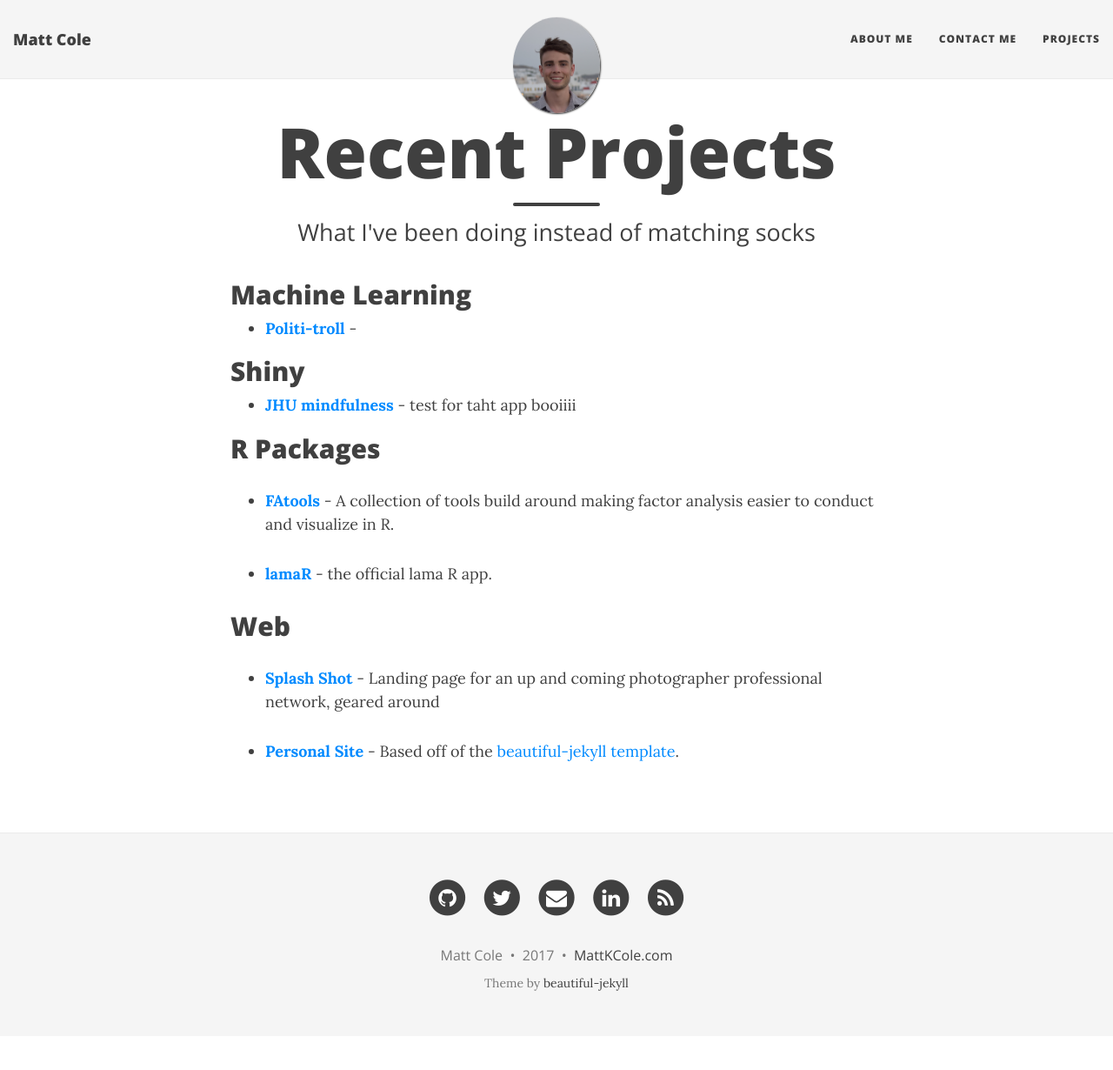
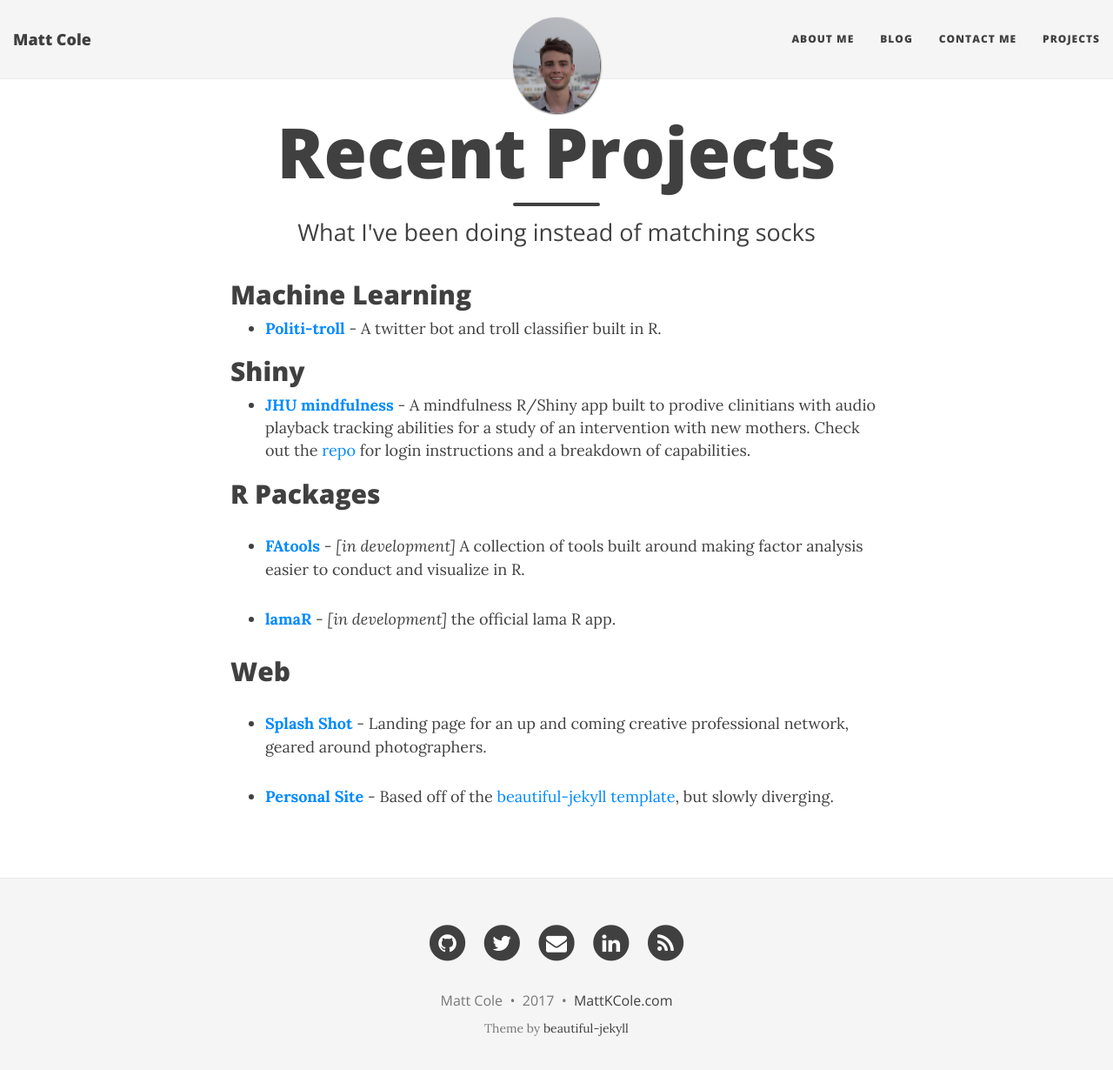
Before and after one commit to mattkcole/mattkcole.github.io, a Jekyll site: the page built from projects.md, in a window 1280 px wide and 1243 px high. Shown: the top 1230 px of the window at 87% size. Built offline with Jekyll 4.4.1, drawn with Linux system fonts in a browser that asks for light colours; nearby versions of some CDN libraries.

Commit message:
that last commit was a mistake

```diff
--- a/_config.yml
+++ b/_config.yml
@@ -14,11 +14,16 @@
 # Short description of your site
 description: data enthusiast
 
+# making the blog a seperate page (not the index)
+paginate_path: "/blog/page:num/"
+
+
 # --- Navigation bar options --- #
 
 # List of links in the navigation bar
 navbar-links:
   About Me: "aboutme"
+  Blog: "blog"
   Contact Me: "contactme"
   Projects: "projects"
 #  Resources:
--- a/projects.md
+++ b/projects.md
@@ -5,20 +5,20 @@
 ---
 ## Machine Learning
 
--  **[Politi-troll](https://google.com)** -
+-  **[Politi-troll](https://github.com/mattkcole/politi-troll)** - A twitter bot and troll classifier built in R.
 
 ## Shiny
 
--  **[JHU mindfulness](https://google.com)** - test for taht app booiiii
+-  **[JHU mindfulness](https://jhubiostatistics.shinyapps.io/mindfulness/)** - A mindfulness R/Shiny app built to prodive clinitians with audio playback tracking abilities for a study of an intervention with new mothers. Check out the [repo](https://github.com/mattkcole/mindfulness/) for login instructions and a breakdown of capabilities.
 
 ## R Packages
 
--  **[FAtools](https://github.com/mattkcole/FAtools)** - A collection of tools build around making factor analysis easier to conduct and visualize in R.
+-  **[FAtools](https://github.com/mattkcole/FAtools)** - _[in development]_ A collection of tools built around making factor analysis easier to conduct and visualize in R.
 
--  **[lamaR](https://google.com)** - the official lama R app.
+-  **[lamaR](https://github.com/mattkcole/lamaR)** - _[in development]_ the official lama R app.
 
 ## Web
 
--  **[Splash Shot](http://splashshot.xyz)** - Landing page for an up and coming photographer professional network, geared around
+-  **[Splash Shot](http://splashshot.xyz)** - Landing page for an up and coming creative professional network, geared around photographers.
 
--  **[Personal Site](https://mattkcole.com)** - Based off of the [beautiful-jekyll template](https://github.com/daattali/beautiful-jekyll#readme).
+-  **[Personal Site](https://mattkcole.com)** - Based off of the [beautiful-jekyll template](https://github.com/daattali/beautiful-jekyll#readme), but slowly diverging.
```
Also changed, not shown: aboutme.md (+2 -2 lines), contactme.md (+1 -1 lines), index.md (added, +13 -0 lines), blog.html (deleted), blog/index.html (renamed from index.html).
